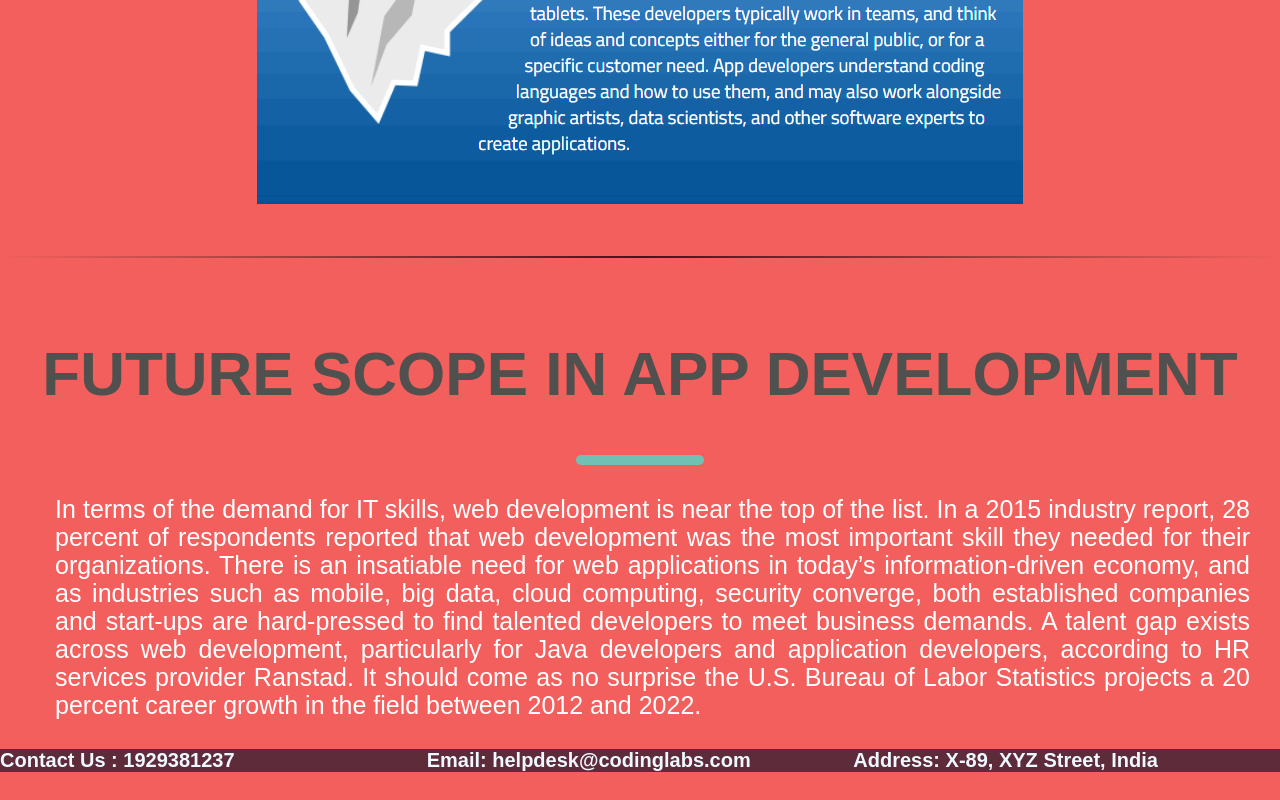
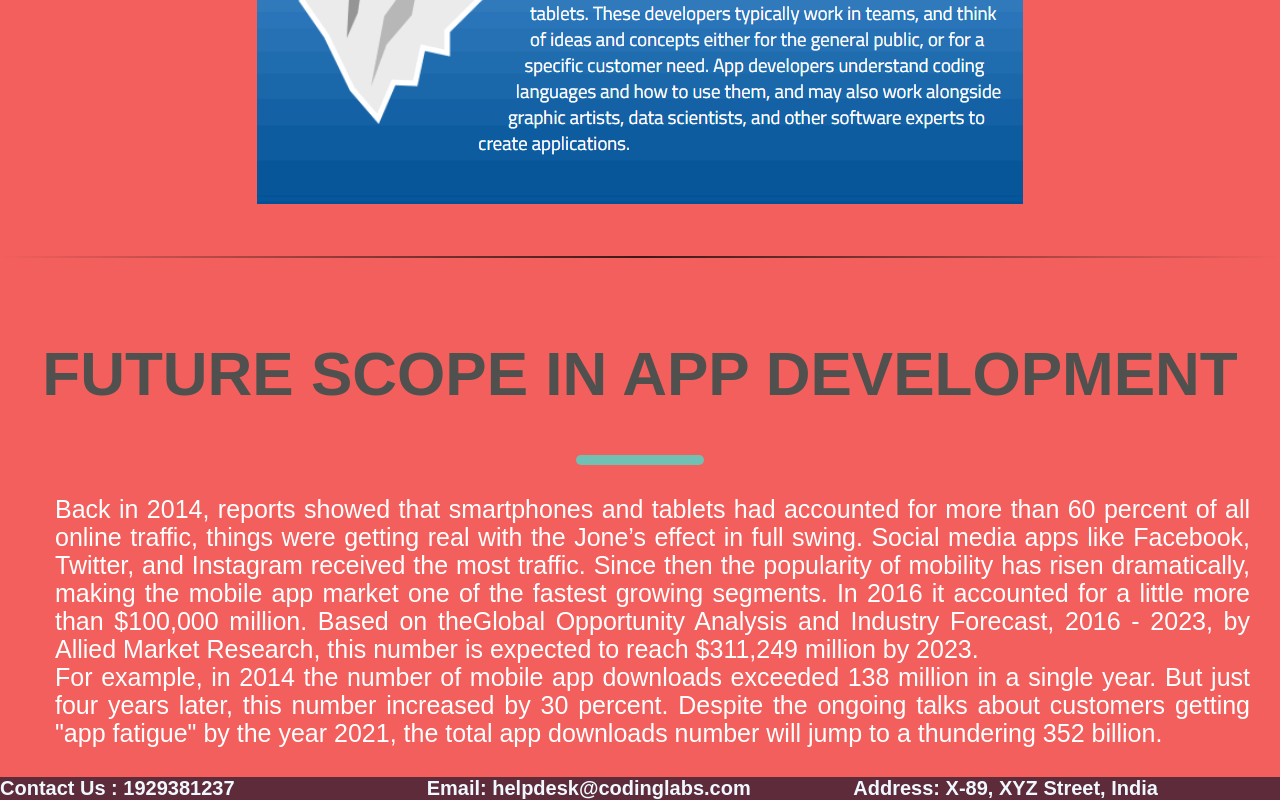
Before and after one commit to geekahert/coding-lab, a plain HTML site: page html/app_development.html in a window 1280 px wide. Shown: the part 639-1439 px from the top of the page. Before the commit the page ends 1411 px from the top, so only its background shows below. Drawn offline with Linux system fonts and the light colour scheme.

Commit message:
Update app_development.html

```diff
--- a/html/app_development.html
+++ b/html/app_development.html
@@ -81,10 +81,9 @@
       <div class="our_team">
         <h1 class="heading">Future Scope In App development</h1>
         <hr>
-        <p class="content_text">In terms of the demand for IT skills, web development is near the top of the list. In a 2015 industry report, 28 percent of respondents reported that web development was the most important skill they needed for their
-          organizations. There is an insatiable need for web applications in today’s information-driven economy, and as industries such as mobile, big data, cloud computing, security converge, both established companies and start-ups are hard-pressed
-          to find talented developers to meet business demands. A talent gap exists across web development, particularly for Java developers and application developers, according to HR services provider Ranstad. It should come as no surprise the U.S.
-          Bureau of Labor Statistics projects a 20 percent career growth in the field between 2012 and 2022.</p>
+        <p class="content_text">Back in 2014, reports showed that smartphones and tablets had accounted for more than 60 percent of all online traffic, things were getting real with the Jone’s effect in full swing. Social media apps like Facebook, Twitter, and Instagram received the most traffic. Since then the popularity of mobility has risen dramatically, making the mobile app market one of the fastest growing segments. In 2016 it accounted for a little more than $100,000 million. Based on theGlobal Opportunity Analysis and Industry Forecast, 2016 - 2023, by Allied Market Research, this number is expected to reach $311,249 million by 2023.
+        <br>
+        For example, in 2014 the number of mobile app downloads exceeded 138 million in a single year. But just four years later, this number increased by 30 percent. Despite the ongoing talks about customers getting "app fatigue" by the year 2021, the total app downloads number will jump to a thundering 352 billion.</p>
       </div>
     </div>
   </main>
```
